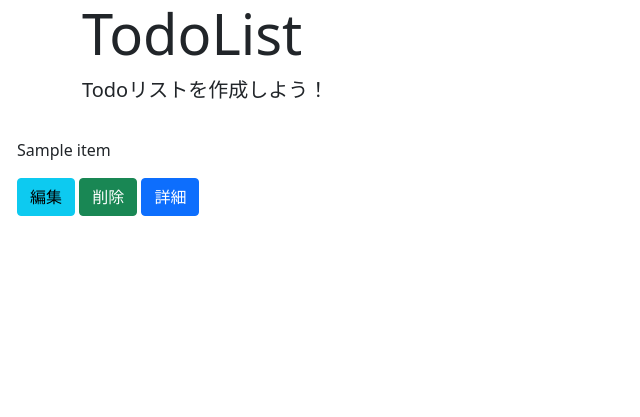
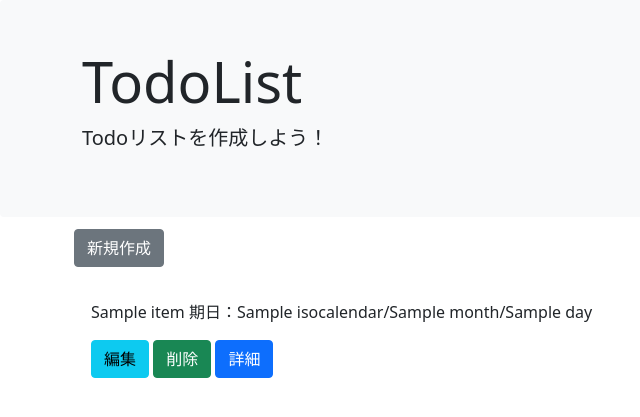
Before and after one commit to hamuham/DjangoCRUD, a Django app: template templates/list.html in a window 1280 px wide. Shown: the top 417 px of the page, without its empty margins (0-640 px from the left). Run offline with Django 4.2, Linux system fonts and the light colour scheme; the template is opened without the code that fills it: most values are stand-ins (such as "Sample title", 1, 10 or a date in 2020); parts of the project's set-up code (start-up, migrations or seed data) failed here and were passed over.

Commit message:
update,viewfix

```diff
--- a/templates/detail.html
+++ b/templates/detail.html
@@ -1,4 +1,4 @@
-{% extends 'base.html%}
+{% extends 'base.html'%}
 
 {% block header %}
 <div class="alert alert-dark" role="alert">
--- a/templates/list.html
+++ b/templates/list.html
@@ -1,7 +1,7 @@
 {% extends 'base.html'%}
 
 {% block header %}
-<div class="jumbotron jumbotron-fluid">
+<div class="mb-2 p-5 bg-light text-black rounded">
     <div class="container">
       <h1 class="display-4">TodoList</h1>
       <p class="lead">Todoリストを作成しよう！</p>
@@ -10,15 +10,16 @@
 {% endblock header %}
 
 {% block content %}
-{% for item in object_list %}
-<div class="continer">
-    <div class="alert alert--{{ item.priority }}" role="alert">
-        <p>{{ item.title }}</p>
-        <a href="#" class="btn btn-info" tabindex="-1" role="button" aria-disabled="true">編集</a>
-        <a href="#" class="btn btn-success" tabindex="-1" role="button" aria-disabled="true">削除</a>
-        <a href="#" class="btn btn-primary" tabindex="-1" role="button" aria-disabled="true">詳細</a>
-    </div>
+<div class="container p-1">
+    <a href="{% url 'create' %}" class="btn btn-secondary mb-3" tabindex="-1" role="button" aria-disabled="true">新規作成</a>
+    {% for item in object_list %}
+        <div class="alert alert-{{ item.priority }}" role="alert">
+            <p>{{ item.title }}  期日：{{ item.duedate | date:'o/n/j' }}</p>
+            <a href="{% url 'update' item.pk %}" class="btn btn-info" tabindex="-1" role="button" aria-disabled="true">編集</a>
+            <a href="{% url 'delete' item.pk %}" class="btn btn-success" tabindex="-1" role="button" aria-disabled="true">削除</a>
+            <a href="{% url 'detail' item.pk %}" class="btn btn-primary" tabindex="-1" role="button" aria-disabled="true">詳細</a>
+        </div>
+    {% endfor %}
 </div>
 
-{% endfor %}
 {% endblock content %}
--- a/todo/urls.py
+++ b/todo/urls.py
@@ -1,9 +1,10 @@
 from django.urls import path, include
-from .views import TodoList, TodoDetail, TodoCreate, TodoDelete
+from .views import TodoList, TodoDetail, TodoCreate, TodoDelete, TodoUpdate
 
 urlpatterns = [
     path('list/', TodoList.as_view(), name='list'),
     path('detail/<int:pk>', TodoDetail.as_view(), name='detail'),
     path('create/', TodoCreate.as_view(), name='create'),
-    PATH('delete/<int:pk>', TodoDelete.as_view(), name='delete')
+    path('delete/<int:pk>', TodoDelete.as_view(), name='delete'),
+    path('update/<int:pk>', TodoUpdate.as_view(), name='update'),
 ]
```
Also changed, not shown: templates/update.html (added, +13 -0 lines), todo/views.py (+7 -1 lines), db.sqlite3.
